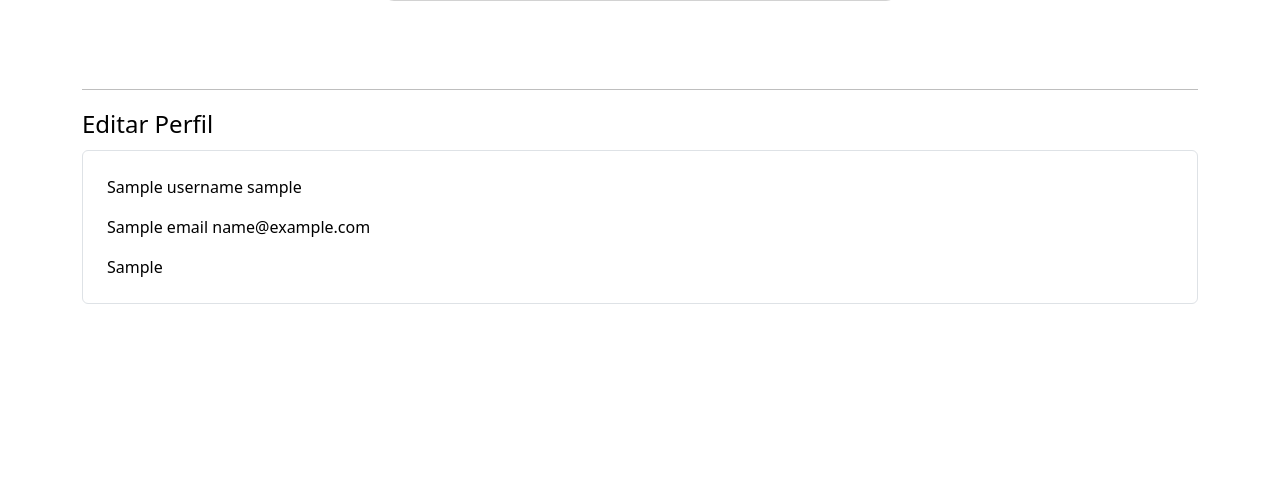
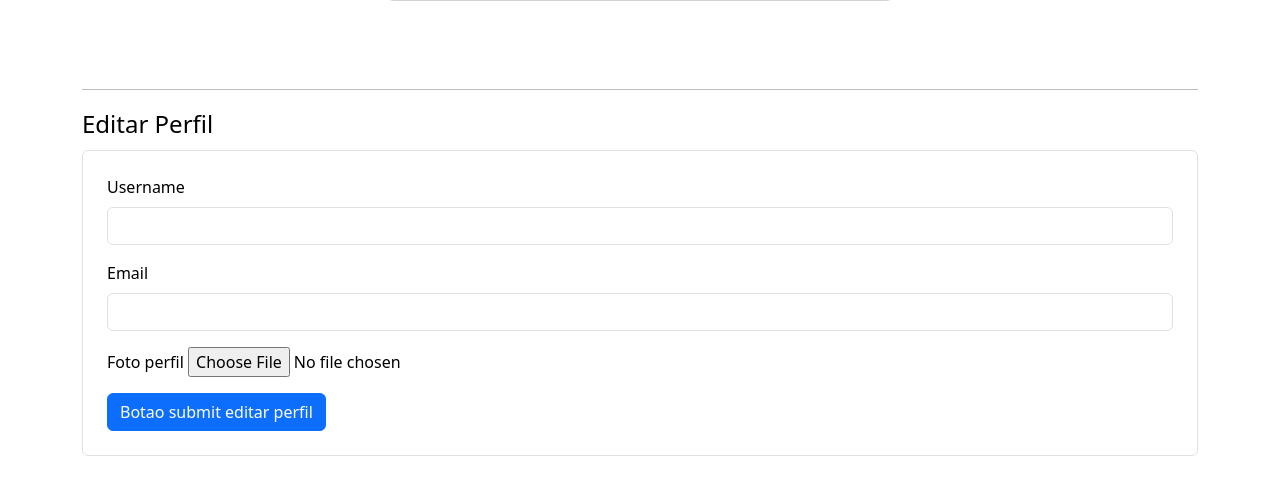
Before and after one commit to salomaopena/flasksite, a Python web app: template app/templates/editar_perfil.html in a window 1280 px wide. Shown: the part 296-800 px from the top of the page. Run offline with Jinja, Linux system fonts and the light colour scheme; the template is opened without the code that fills it: most values are stand-ins (such as "Sample title", 1, 10 or a date in 2020); grey boxes marked "Sample" are stand-in pictures; form fields are guessed from the names that the template uses.

Commit message:
Finalizando editar foto de perfil

```diff
--- a/app/templates/editar_perfil.html
+++ b/app/templates/editar_perfil.html
@@ -5,39 +5,53 @@
   <div class="row">
     <div class="col">
       <legend>Editar Perfil</legend>
-      <form action="" method="POST" class="border rounded p-4 mt-2">
-        {{form_editar_perfil.csrf_token}}
+      <form method="POST" class="border rounded p-4 mt-2" enctype="multipart/form-data">
+        {{form.csrf_token}}
         <fieldset>
           <div class="mb-3">
             <div class="form-group">
-              {{form_editar_perfil.username.label(class="form-label")}} {%
-              if form_editar_perfil.username.errors %}
-              {{form_editar_perfil.username(class="form-control
+              {{form.username.label(class="form-label")}} {%
+              if form.username.errors %}
+              {{form.username(class="form-control
               is-invalid")}}
               <div class="invalid-feedback">
-                {% for erro in form_editar_perfil.username.errors%}
+                {% for erro in form.username.errors%}
                 {{erro}} {% endfor %}
               </div>
               {% else %}
-              {{form_editar_perfil.username(class="form-control")}} {%
+              {{form.username(class="form-control")}} {%
               endif %}
             </div>
           </div>
           <div class="mb-3">
             <div class="form-group">
-              {{form_editar_perfil.email.label(class="form-label")}} {% if
-              form_editar_perfil.email.errors %}
-              {{form_editar_perfil.email(class="form-control is-invalid")}}
+              {{form.email.label(class="form-label")}} {% if
+              form.email.errors %}
+              {{form.email(class="form-control is-invalid")}}
               <div class="invalid-feedback">
-                {% for erro in form_editar_perfil.email.errors%} {{erro}} {%
+                {% for erro in form.email.errors%} {{erro}} {%
                 endfor %}
               </div>
-              {% else %} {{form_editar_perfil.email(class="form-control")}} {%
+              {% else %} {{form.email(class="form-control")}} {%
               endif %}
             </div>
           </div>
+
+          <div class="mb-3">
+            <div class="form-group">
+              {{ form.foto_perfil.label }}
+              {{ form.foto_perfil(class="form-control-file")}}
+              {% if form.foto_perfil.errors %}
+              {% for erro in form.foto_perfil.errors %}
+                <span class="text-danger">{{ erro }}</span><br>
+              {% endfor %}
+              {% endif %}
+            </div>
+          </div>
+
+
         </fieldset>
-        {{form_editar_perfil.botao_submit_editar_perfil(class="btn btn-primary")}}
+        {{form.botao_submit_editar_perfil(class="btn btn-primary")}}
       </form>
     </div>
   </div>
```
Also changed, not shown: app/forms.py (+10 -0 lines), app/routes.py (+13 -3 lines), instance/flasksite.db.
